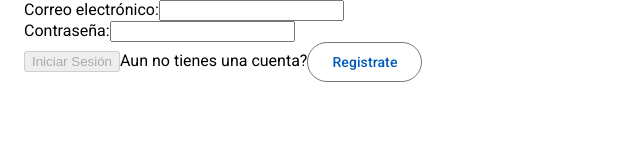
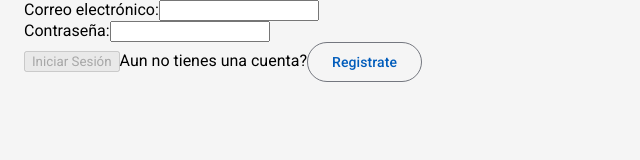
Before and after one commit to AbrahamzzZ/Directorio-Salud, an Angular app: page /login in a window 1280 px wide. Shown: the top 160 px of the page, without its empty margins (0-640 px from the left). Built offline with nearby package versions, Linux system fonts and the light colour scheme.

Commit message:
Se agrego estilos a nivel global para la aplicacion

```diff
--- a/src/styles.css
+++ b/src/styles.css
@@ -1,10 +1,13 @@
 /* You can add global styles to this file, and also import other style files */
 
-html, body { height: 100%; }
-body { margin: 0; font-family: Roboto, "Helvetica Neue", sans-serif; }
+html, body { height: 100%; background-color: #F5F5F5;}
+body { margin: 0;}
 h1{text-align: center;}
 .search-container {
     padding: 0 24px;
     max-width: 1400px;
     margin: 0 auto;
 }
+*{
+    font-family: roboto;
+}
```
